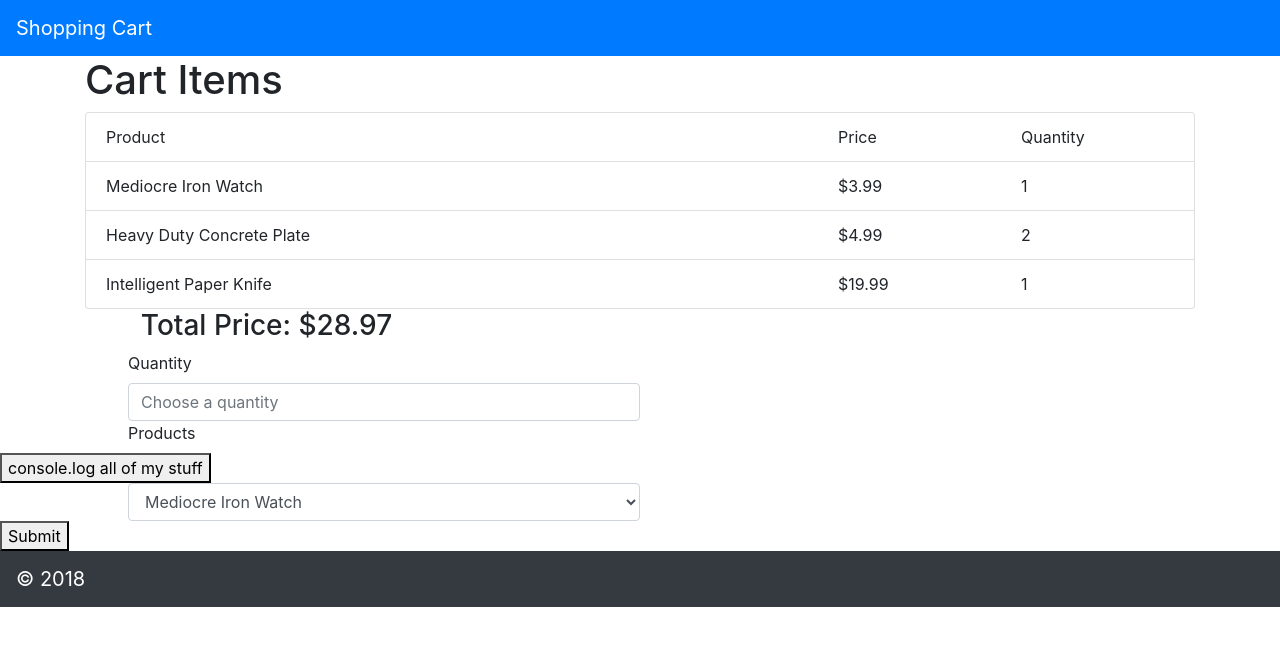
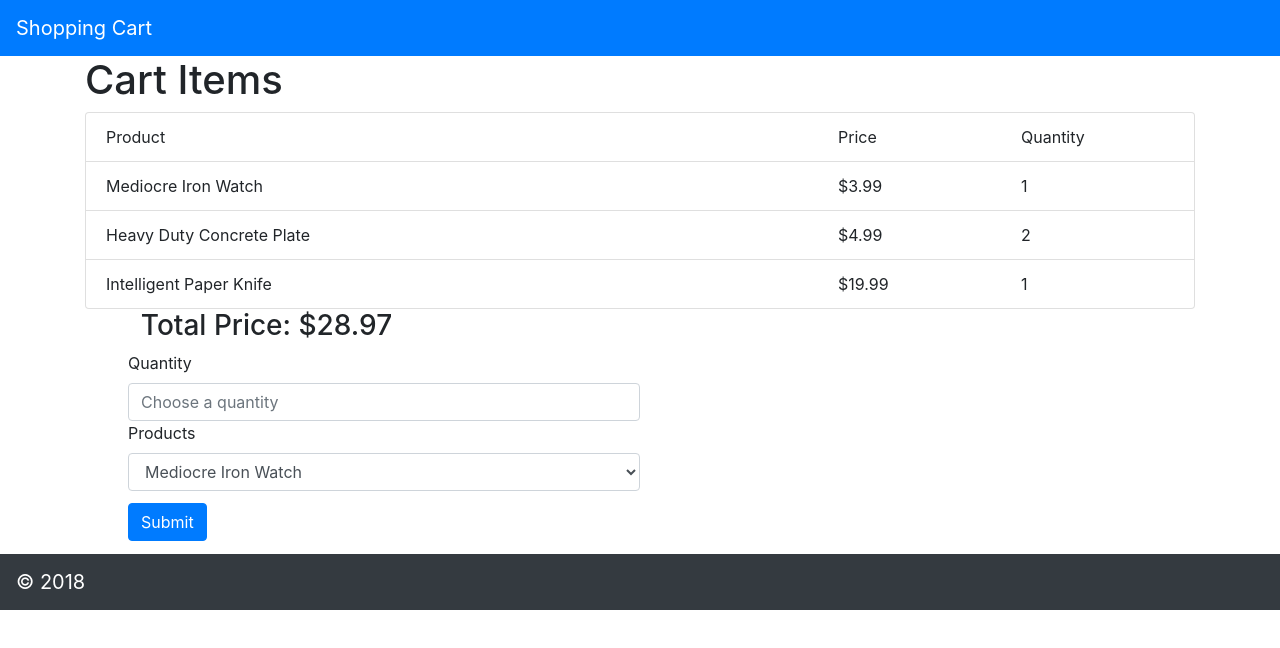
Before and after one commit to Kyle-Ski/Shopping, a React (Create React App) app: page / in a window 1280 px wide. Shown: the top 648 px of the page. Built offline with nearby package versions, Linux system fonts and the light colour scheme.

Commit message:
added css to submit button and commented out console.log button

```diff
--- a/src/App.css
+++ b/src/App.css
@@ -10,3 +10,9 @@ label {
 h3 {
   margin-left: 11%;
 }
+
+button {
+  margin-left: 10%;
+  margin-top: 1%;
+  margin-bottom: 1%;
+}
--- a/src/addItem.js
+++ b/src/addItem.js
@@ -86,9 +86,9 @@ class AddItem extends Component{
                 <input onChange={this.selectQuantity} type="number" className="form-control" id="quantity" placeholder="Choose a quantity"/>
                 <label htmlFor="products">Products</label>
                 <div>
-                <div>
+                {/* <div>
                     <button onClick={this.showState}>console.log all of my stuff</button>
-                </div>
+                </div> */}
                 <div>
                     <select onChange={this.setProduct} className="form-control col-10" id="products">
                         <option value = '' disabled>Please Select A Product</option>
@@ -96,7 +96,7 @@ class AddItem extends Component{
                     </select>
                 </div>
                 </div>
-                <button onClick={this.submitButton}>Submit</button>
+                <button onClick={this.submitButton} className="btn btn-primary">Submit</button>
             </form>
         </div>
         )
```
